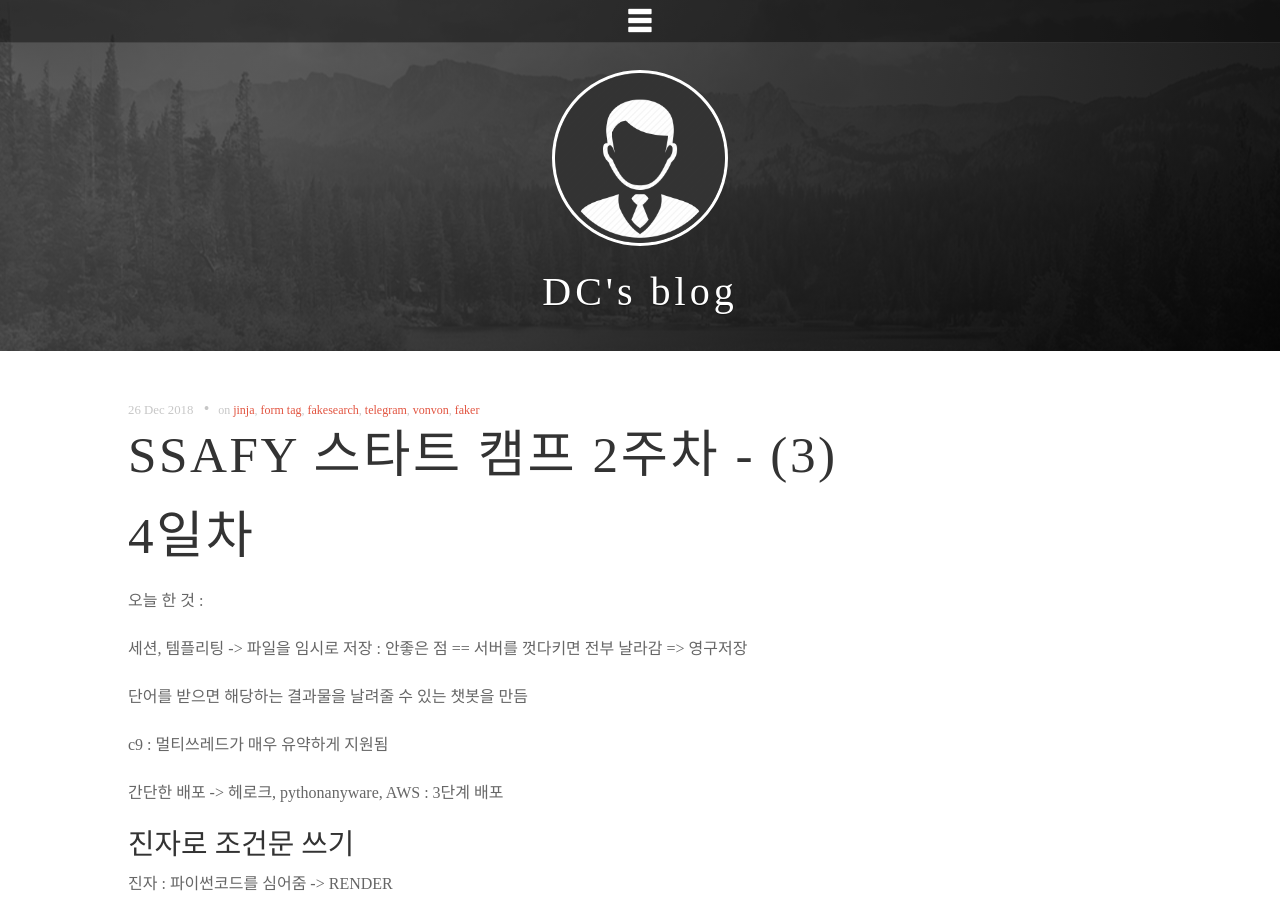
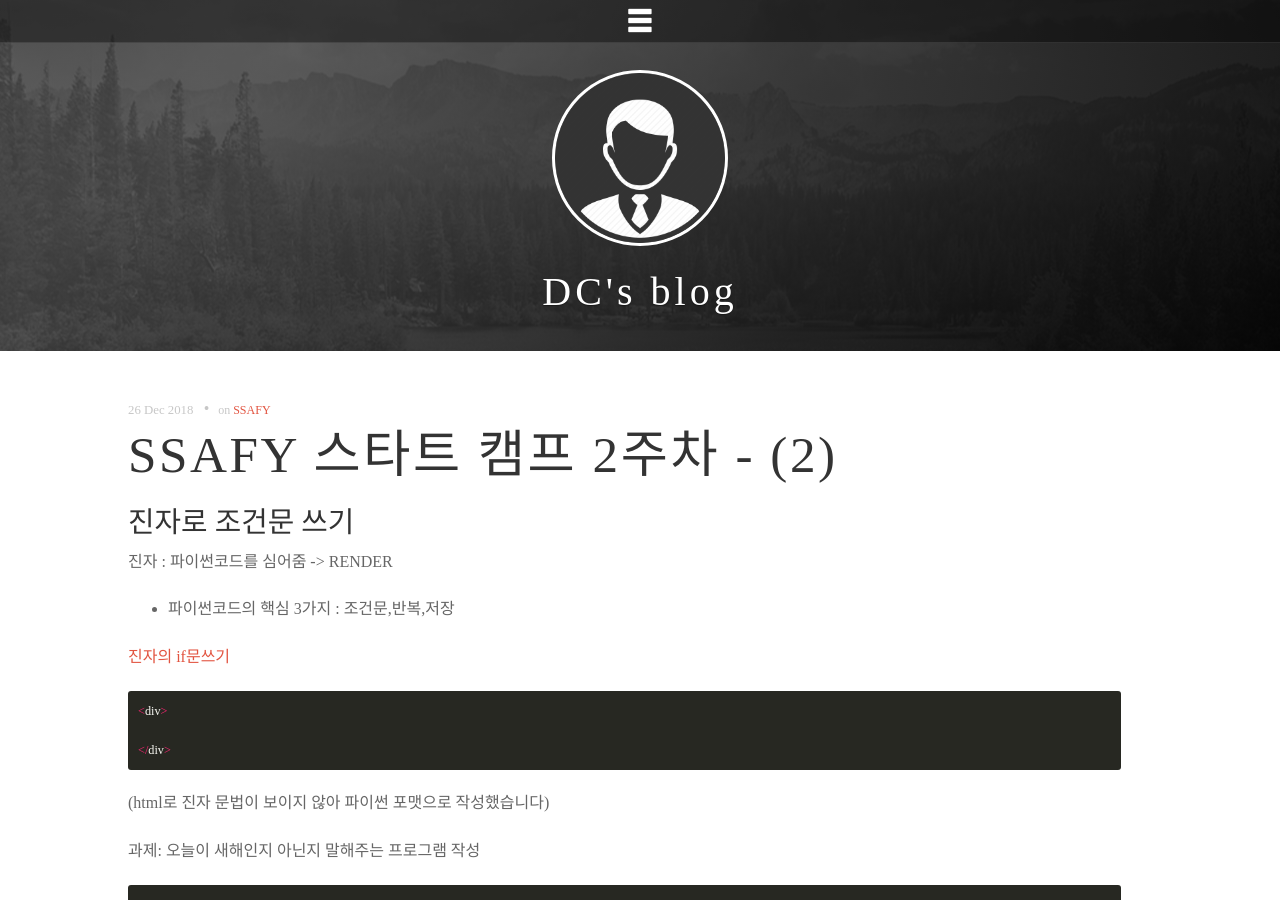
Before and after one commit to DongChanS/DongChanS.github.io, a Jekyll site: the page built from _posts/2018-12-26-2.md, in a window 1280 px wide and 900 px high. Built offline with Jekyll 4.4.1, drawn with Linux system fonts in a browser that asks for light colours; some web fonts are replaced; comment, search, counter and statistics services are not loaded.

Commit message:
Update 2018-12-26-2.md

```diff
--- a/_posts/2018-12-26-2.md
+++ b/_posts/2018-12-26-2.md
@@ -1,24 +1,9 @@
 ---
 layout: post
-title: SSAFY 스타트 캠프 2주차 - (3)
+title: SSAFY 스타트 캠프 2주차 - (2)
 author: Shin Dong Chan
-tags : ['jinja','form tag','fakesearch','telegram','vonvon','faker']
+tags : ['SSAFY']
 ---
-
-# 4일차
-
-오늘 한 것 :
-
-세션, 템플리팅 -> 파일을 임시로 저장 : 안좋은 점 == 서버를 껏다키면 전부 날라감 => 영구저장
-
-단어를 받으면 해당하는 결과물을 날려줄 수 있는 챗봇을 만듬
-
-
-c9 : 멀티쓰레드가 매우 유약하게 지원됨
-
-간단한 배포 -> 헤로크, pythonanyware, AWS : 3단계 배포
-
-
 
 ### 진자로 조건문 쓰기
 
```
